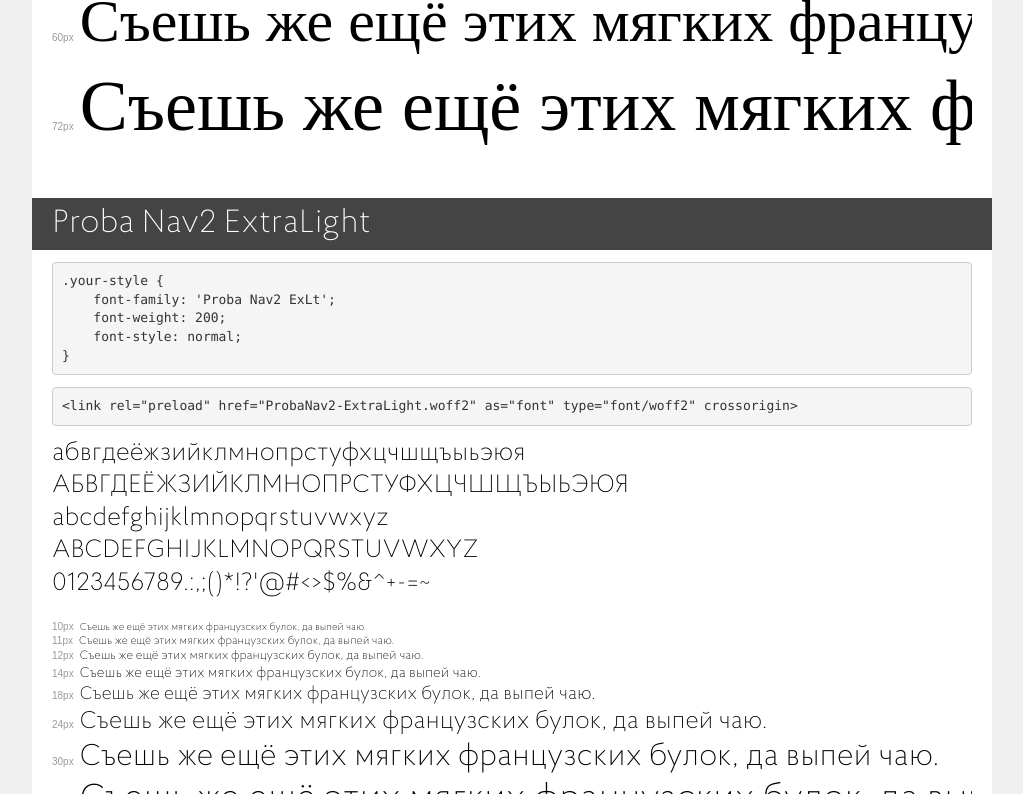
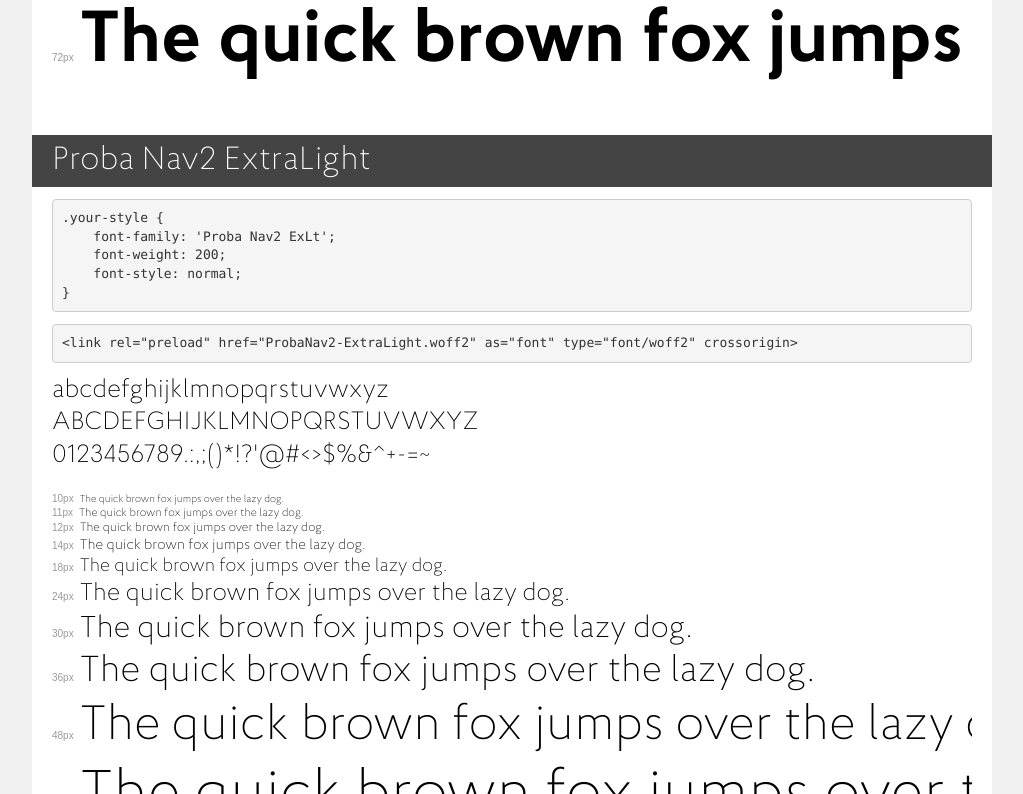
Before and after one commit to agentyzmin/Proba-Nav-Font, a plain HTML site: page ProbaNav2/WOFF, WOFF2/demo.html in a window 1280 px wide. Shown: the part 724-1518 px from the top of the page, without its empty margins (128-1151 px from the left). Drawn offline with Linux system fonts and the light colour scheme; a web font is replaced by a local one.

Commit message:
demo → eng

```diff
--- a/ProbaNav2/WOFF, WOFF2/demo.html
+++ b/ProbaNav2/WOFF, WOFF2/demo.html
@@ -159,33 +159,31 @@
 <body>
 <div class="page">
     <div class="demo">
-        <h1 style="font-family: 'Proba Nav2 Md'; font-weight: 500; font-style: normal;">Proba Nav2 Medium</h1>
+        <h1 style="font-family: 'Proba Nav2'; font-weight: bold; font-style: normal;">Proba Nav2 Bold</h1>
         <pre title="Usage">.your-style {
-    font-family: 'Proba Nav2 Md';
-    font-weight: 500;
+    font-family: 'Proba Nav2';
+    font-weight: bold;
     font-style: normal;
 }</pre>
         <pre title="Preload (optional)">
-&lt;link rel=&quot;preload&quot; href=&quot;ProbaNav2-Medium.woff2&quot; as=&quot;font&quot; type=&quot;font/woff2&quot; crossorigin&gt;</pre>
-        <div class="font-container" style="font-family: 'Proba Nav2 Md'; font-weight: 500; font-style: normal;">
+&lt;link rel=&quot;preload&quot; href=&quot;ProbaNav2-Bold.woff2&quot; as=&quot;font&quot; type=&quot;font/woff2&quot; crossorigin&gt;</pre>
+        <div class="font-container" style="font-family: 'Proba Nav2'; font-weight: bold; font-style: normal;">
             <p class="letters">
-                абвгдеёжзийклмнопрстуфхцчшщъыьэюя<br>
-АБВГДЕЁЖЗИЙКЛМНОПРСТУФХЦЧШЩЪЫЬЭЮЯ<br>
-abcdefghijklmnopqrstuvwxyz<br>
+                abcdefghijklmnopqrstuvwxyz<br>
 ABCDEFGHIJKLMNOPQRSTUVWXYZ<br>
                 0123456789.:,;()*!?'@#&lt;&gt;$%&^+-=~
             </p>
-            <p class="s10" style="font-size: 10px;">Съешь же ещё этих мягких французских булок, да выпей чаю.</p>
-            <p class="s11" style="font-size: 11px;">Съешь же ещё этих мягких французских булок, да выпей чаю.</p>
-            <p class="s12" style="font-size: 12px;">Съешь же ещё этих мягких французских булок, да выпей чаю.</p>
-            <p class="s14" style="font-size: 14px;">Съешь же ещё этих мягких французских булок, да выпей чаю.</p>
-            <p class="s18" style="font-size: 18px;">Съешь же ещё этих мягких французских булок, да выпей чаю.</p>
-            <p class="s24" style="font-size: 24px;">Съешь же ещё этих мягких французских булок, да выпей чаю.</p>
-            <p class="s30" style="font-size: 30px;">Съешь же ещё этих мягких французских булок, да выпей чаю.</p>
-            <p class="s36" style="font-size: 36px;">Съешь же ещё этих мягких французских булок, да выпей чаю.</p>
-            <p class="s48" style="font-size: 48px;">Съешь же ещё этих мягких французских булок, да выпей чаю.</p>
-            <p class="s60" style="font-size: 60px;">Съешь же ещё этих мягких французских булок, да выпей чаю.</p>
-            <p class="s72" style="font-size: 72px;">Съешь же ещё этих мягких французских булок, да выпей чаю.</p>
+            <p class="s10" style="font-size: 10px;">The quick brown fox jumps over the lazy dog.</p>
+            <p class="s11" style="font-size: 11px;">The quick brown fox jumps over the lazy dog.</p>
+            <p class="s12" style="font-size: 12px;">The quick brown fox jumps over the lazy dog.</p>
+            <p class="s14" style="font-size: 14px;">The quick brown fox jumps over the lazy dog.</p>
+            <p class="s18" style="font-size: 18px;">The quick brown fox jumps over the lazy dog.</p>
+            <p class="s24" style="font-size: 24px;">The quick brown fox jumps over the lazy dog.</p>
+            <p class="s30" style="font-size: 30px;">The quick brown fox jumps over the lazy dog.</p>
+            <p class="s36" style="font-size: 36px;">The quick brown fox jumps over the lazy dog.</p>
+            <p class="s48" style="font-size: 48px;">The quick brown fox jumps over the lazy dog.</p>
+            <p class="s60" style="font-size: 60px;">The quick brown fox jumps over the lazy dog.</p>
+            <p class="s72" style="font-size: 72px;">The quick brown fox jumps over the lazy dog.</p>
         </div>
     </div>
 
@@ -200,54 +198,21 @@ ABCDEFGHIJKLMNOPQRSTUVWXYZ<br>
 &lt;link rel=&quot;preload&quot; href=&quot;ProbaNav2-ExtraLight.woff2&quot; as=&quot;font&quot; type=&quot;font/woff2&quot; crossorigin&gt;</pre>
         <div class="font-container" style="font-family: 'Proba Nav2 ExLt'; font-weight: 200; font-style: normal;">
             <p class="letters">
-                абвгдеёжзийклмнопрстуфхцчшщъыьэюя<br>
-АБВГДЕЁЖЗИЙКЛМНОПРСТУФХЦЧШЩЪЫЬЭЮЯ<br>
-abcdefghijklmnopqrstuvwxyz<br>
+                abcdefghijklmnopqrstuvwxyz<br>
 ABCDEFGHIJKLMNOPQRSTUVWXYZ<br>
                 0123456789.:,;()*!?'@#&lt;&gt;$%&^+-=~
             </p>
-            <p class="s10" style="font-size: 10px;">Съешь же ещё этих мягких французских булок, да выпей чаю.</p>
-            <p class="s11" style="font-size: 11px;">Съешь же ещё этих мягких французских булок, да выпей чаю.</p>
-            <p class="s12" style="font-size: 12px;">Съешь же ещё этих мягких французских булок, да выпей чаю.</p>
-            <p class="s14" style="font-size: 14px;">Съешь же ещё этих мягких французских булок, да выпей чаю.</p>
-            <p class="s18" style="font-size: 18px;">Съешь же ещё этих мягких французских булок, да выпей чаю.</p>
-            <p class="s24" style="font-size: 24px;">Съешь же ещё этих мягких французских булок, да выпей чаю.</p>
-            <p class="s30" style="font-size: 30px;">Съешь же ещё этих мягких французских булок, да выпей чаю.</p>
-            <p class="s36" style="font-size: 36px;">Съешь же ещё этих мягких французских булок, да выпей чаю.</p>
-            <p class="s48" style="font-size: 48px;">Съешь же ещё этих мягких французских булок, да выпей чаю.</p>
-            <p class="s60" style="font-size: 60px;">Съешь же ещё этих мягких французских булок, да выпей чаю.</p>
-            <p class="s72" style="font-size: 72px;">Съешь же ещё этих мягких французских булок, да выпей чаю.</p>
-        </div>
-    </div>
-
-    <div class="demo">
-        <h1 style="font-family: 'Proba Nav2'; font-weight: bold; font-style: normal;">Proba Nav2 Bold</h1>
-        <pre title="Usage">.your-style {
-    font-family: 'Proba Nav2';
-    font-weight: bold;
-    font-style: normal;
-}</pre>
-        <pre title="Preload (optional)">
-&lt;link rel=&quot;preload&quot; href=&quot;ProbaNav2-Bold.woff2&quot; as=&quot;font&quot; type=&quot;font/woff2&quot; crossorigin&gt;</pre>
-        <div class="font-container" style="font-family: 'Proba Nav2'; font-weight: bold; font-style: normal;">
-            <p class="letters">
-                абвгдеёжзийклмнопрстуфхцчшщъыьэюя<br>
-АБВГДЕЁЖЗИЙКЛМНОПРСТУФХЦЧШЩЪЫЬЭЮЯ<br>
-abcdefghijklmnopqrstuvwxyz<br>
-ABCDEFGHIJKLMNOPQRSTUVWXYZ<br>
-                0123456789.:,;()*!?'@#&lt;&gt;$%&^+-=~
-            </p>
-            <p class="s10" style="font-size: 10px;">Съешь же ещё этих мягких французских булок, да выпей чаю.</p>
-            <p class="s11" style="font-size: 11px;">Съешь же ещё этих мягких французских булок, да выпей чаю.</p>
-            <p class="s12" style="font-size: 12px;">Съешь же ещё этих мягких французских булок, да выпей чаю.</p>
-            <p class="s14" style="font-size: 14px;">Съешь же ещё этих мягких французских булок, да выпей чаю.</p>
-            <p class="s18" style="font-size: 18px;">Съешь же ещё этих мягких французских булок, да выпей чаю.</p>
-            <p class="s24" style="font-size: 24px;">Съешь же ещё этих мягких французских булок, да выпей чаю.</p>
-            <p class="s30" style="font-size: 30px;">Съешь же ещё этих мягких французских булок, да выпей чаю.</p>
-            <p class="s36" style="font-size: 36px;">Съешь же ещё этих мягких французских булок, да выпей чаю.</p>
-            <p class="s48" style="font-size: 48px;">Съешь же ещё этих мягких французских булок, да выпей чаю.</p>
-            <p class="s60" style="font-size: 60px;">Съешь же ещё этих мягких французских булок, да выпей чаю.</p>
-            <p class="s72" style="font-size: 72px;">Съешь же ещё этих мягких французских булок, да выпей чаю.</p>
+            <p class="s10" style="font-size: 10px;">The quick brown fox jumps over the lazy dog.</p>
+            <p class="s11" style="font-size: 11px;">The quick brown fox jumps over the lazy dog.</p>
+            <p class="s12" style="font-size: 12px;">The quick brown fox jumps over the lazy dog.</p>
+            <p class="s14" style="font-size: 14px;">The quick brown fox jumps over the lazy dog.</p>
+            <p class="s18" style="font-size: 18px;">The quick brown fox jumps over the lazy dog.</p>
+            <p class="s24" style="font-size: 24px;">The quick brown fox jumps over the lazy dog.</p>
+            <p class="s30" style="font-size: 30px;">The quick brown fox jumps over the lazy dog.</p>
+            <p class="s36" style="font-size: 36px;">The quick brown fox jumps over the lazy dog.</p>
+            <p class="s48" style="font-size: 48px;">The quick brown fox jumps over the lazy dog.</p>
+            <p class="s60" style="font-size: 60px;">The quick brown fox jumps over the lazy dog.</p>
+            <p class="s72" style="font-size: 72px;">The quick brown fox jumps over the lazy dog.</p>
         </div>
     </div>
 
@@ -262,23 +227,79 @@ ABCDEFGHIJKLMNOPQRSTUVWXYZ<br>
 &lt;link rel=&quot;preload&quot; href=&quot;ProbaNav2-Light.woff2&quot; as=&quot;font&quot; type=&quot;font/woff2&quot; crossorigin&gt;</pre>
         <div class="font-container" style="font-family: 'Proba Nav2 Lt'; font-weight: 300; font-style: normal;">
             <p class="letters">
-                абвгдеёжзийклмнопрстуфхцчшщъыьэюя<br>
-АБВГДЕЁЖЗИЙКЛМНОПРСТУФХЦЧШЩЪЫЬЭЮЯ<br>
-abcdefghijklmnopqrstuvwxyz<br>
+                abcdefghijklmnopqrstuvwxyz<br>
 ABCDEFGHIJKLMNOPQRSTUVWXYZ<br>
                 0123456789.:,;()*!?'@#&lt;&gt;$%&^+-=~
             </p>
-            <p class="s10" style="font-size: 10px;">Съешь же ещё этих мягких французских булок, да выпей чаю.</p>
-            <p class="s11" style="font-size: 11px;">Съешь же ещё этих мягких французских булок, да выпей чаю.</p>
-            <p class="s12" style="font-size: 12px;">Съешь же ещё этих мягких французских булок, да выпей чаю.</p>
-            <p class="s14" style="font-size: 14px;">Съешь же ещё этих мягких французских булок, да выпей чаю.</p>
-            <p class="s18" style="font-size: 18px;">Съешь же ещё этих мягких французских булок, да выпей чаю.</p>
-            <p class="s24" style="font-size: 24px;">Съешь же ещё этих мягких французских булок, да выпей чаю.</p>
-            <p class="s30" style="font-size: 30px;">Съешь же ещё этих мягких французских булок, да выпей чаю.</p>
-            <p class="s36" style="font-size: 36px;">Съешь же ещё этих мягких французских булок, да выпей чаю.</p>
-            <p class="s48" style="font-size: 48px;">Съешь же ещё этих мягких французских булок, да выпей чаю.</p>
-            <p class="s60" style="font-size: 60px;">Съешь же ещё этих мягких французских булок, да выпей чаю.</p>
-            <p class="s72" style="font-size: 72px;">Съешь же ещё этих мягких французских булок, да выпей чаю.</p>
+            <p class="s10" style="font-size: 10px;">The quick brown fox jumps over the lazy dog.</p>
+            <p class="s11" style="font-size: 11px;">The quick brown fox jumps over the lazy dog.</p>
+            <p class="s12" style="font-size: 12px;">The quick brown fox jumps over the lazy dog.</p>
+            <p class="s14" style="font-size: 14px;">The quick brown fox jumps over the lazy dog.</p>
+            <p class="s18" style="font-size: 18px;">The quick brown fox jumps over the lazy dog.</p>
+            <p class="s24" style="font-size: 24px;">The quick brown fox jumps over the lazy dog.</p>
+            <p class="s30" style="font-size: 30px;">The quick brown fox jumps over the lazy dog.</p>
+            <p class="s36" style="font-size: 36px;">The quick brown fox jumps over the lazy dog.</p>
+            <p class="s48" style="font-size: 48px;">The quick brown fox jumps over the lazy dog.</p>
+            <p class="s60" style="font-size: 60px;">The quick brown fox jumps over the lazy dog.</p>
+            <p class="s72" style="font-size: 72px;">The quick brown fox jumps over the lazy dog.</p>
+        </div>
+    </div>
+
+    <div class="demo">
+        <h1 style="font-family: 'Proba Nav2 Md'; font-weight: 500; font-style: normal;">Proba Nav2 Medium</h1>
+        <pre title="Usage">.your-style {
+    font-family: 'Proba Nav2 Md';
+    font-weight: 500;
+    font-style: normal;
+}</pre>
+        <pre title="Preload (optional)">
+&lt;link rel=&quot;preload&quot; href=&quot;ProbaNav2-Medium.woff2&quot; as=&quot;font&quot; type=&quot;font/woff2&quot; crossorigin&gt;</pre>
+        <div class="font-container" style="font-family: 'Proba Nav2 Md'; font-weight: 500; font-style: normal;">
+            <p class="letters">
+                abcdefghijklmnopqrstuvwxyz<br>
+ABCDEFGHIJKLMNOPQRSTUVWXYZ<br>
+                0123456789.:,;()*!?'@#&lt;&gt;$%&^+-=~
+            </p>
+            <p class="s10" style="font-size: 10px;">The quick brown fox jumps over the lazy dog.</p>
+            <p class="s11" style="font-size: 11px;">The quick brown fox jumps over the lazy dog.</p>
+            <p class="s12" style="font-size: 12px;">The quick brown fox jumps over the lazy dog.</p>
+            <p class="s14" style="font-size: 14px;">The quick brown fox jumps over the lazy dog.</p>
+            <p class="s18" style="font-size: 18px;">The quick brown fox jumps over the lazy dog.</p>
+            <p class="s24" style="font-size: 24px;">The quick brown fox jumps over the lazy dog.</p>
+            <p class="s30" style="font-size: 30px;">The quick brown fox jumps over the lazy dog.</p>
+            <p class="s36" style="font-size: 36px;">The quick brown fox jumps over the lazy dog.</p>
+            <p class="s48" style="font-size: 48px;">The quick brown fox jumps over the lazy dog.</p>
+            <p class="s60" style="font-size: 60px;">The quick brown fox jumps over the lazy dog.</p>
+            <p class="s72" style="font-size: 72px;">The quick brown fox jumps over the lazy dog.</p>
+        </div>
+    </div>
+
+    <div class="demo">
+        <h1 style="font-family: 'Proba Nav2 Th'; font-weight: 100; font-style: normal;">Proba Nav2 Thin</h1>
+        <pre title="Usage">.your-style {
+    font-family: 'Proba Nav2 Th';
+    font-weight: 100;
+    font-style: normal;
+}</pre>
+        <pre title="Preload (optional)">
+&lt;link rel=&quot;preload&quot; href=&quot;ProbaNav2-Thin.woff2&quot; as=&quot;font&quot; type=&quot;font/woff2&quot; crossorigin&gt;</pre>
+        <div class="font-container" style="font-family: 'Proba Nav2 Th'; font-weight: 100; font-style: normal;">
+            <p class="letters">
+                abcdefghijklmnopqrstuvwxyz<br>
+ABCDEFGHIJKLMNOPQRSTUVWXYZ<br>
+                0123456789.:,;()*!?'@#&lt;&gt;$%&^+-=~
+            </p>
+            <p class="s10" style="font-size: 10px;">The quick brown fox jumps over the lazy dog.</p>
+            <p class="s11" style="font-size: 11px;">The quick brown fox jumps over the lazy dog.</p>
+            <p class="s12" style="font-size: 12px;">The quick brown fox jumps over the lazy dog.</p>
+            <p class="s14" style="font-size: 14px;">The quick brown fox jumps over the lazy dog.</p>
+            <p class="s18" style="font-size: 18px;">The quick brown fox jumps over the lazy dog.</p>
+            <p class="s24" style="font-size: 24px;">The quick brown fox jumps over the lazy dog.</p>
+            <p class="s30" style="font-size: 30px;">The quick brown fox jumps over the lazy dog.</p>
+            <p class="s36" style="font-size: 36px;">The quick brown fox jumps over the lazy dog.</p>
+            <p class="s48" style="font-size: 48px;">The quick brown fox jumps over the lazy dog.</p>
+            <p class="s60" style="font-size: 60px;">The quick brown fox jumps over the lazy dog.</p>
+            <p class="s72" style="font-size: 72px;">The quick brown fox jumps over the lazy dog.</p>
         </div>
     </div>
 
@@ -293,54 +314,21 @@ ABCDEFGHIJKLMNOPQRSTUVWXYZ<br>
 &lt;link rel=&quot;preload&quot; href=&quot;ProbaNav2-SemiBold.woff2&quot; as=&quot;font&quot; type=&quot;font/woff2&quot; crossorigin&gt;</pre>
         <div class="font-container" style="font-family: 'Proba Nav2 SmBd'; font-weight: 600; font-style: normal;">
             <p class="letters">
-                абвгдеёжзийклмнопрстуфхцчшщъыьэюя<br>
-АБВГДЕЁЖЗИЙКЛМНОПРСТУФХЦЧШЩЪЫЬЭЮЯ<br>
-abcdefghijklmnopqrstuvwxyz<br>
+                abcdefghijklmnopqrstuvwxyz<br>
 ABCDEFGHIJKLMNOPQRSTUVWXYZ<br>
                 0123456789.:,;()*!?'@#&lt;&gt;$%&^+-=~
             </p>
-            <p class="s10" style="font-size: 10px;">Съешь же ещё этих мягких французских булок, да выпей чаю.</p>
-            <p class="s11" style="font-size: 11px;">Съешь же ещё этих мягких французских булок, да выпей чаю.</p>
-            <p class="s12" style="font-size: 12px;">Съешь же ещё этих мягких французских булок, да выпей чаю.</p>
-            <p class="s14" style="font-size: 14px;">Съешь же ещё этих мягких французских булок, да выпей чаю.</p>
-            <p class="s18" style="font-size: 18px;">Съешь же ещё этих мягких французских булок, да выпей чаю.</p>
-            <p class="s24" style="font-size: 24px;">Съешь же ещё этих мягких французских булок, да выпей чаю.</p>
-            <p class="s30" style="font-size: 30px;">Съешь же ещё этих мягких французских булок, да выпей чаю.</p>
-            <p class="s36" style="font-size: 36px;">Съешь же ещё этих мягких французских булок, да выпей чаю.</p>
-            <p class="s48" style="font-size: 48px;">Съешь же ещё этих мягких французских булок, да выпей чаю.</p>
-            <p class="s60" style="font-size: 60px;">Съешь же ещё этих мягких французских булок, да выпей чаю.</p>
-            <p class="s72" style="font-size: 72px;">Съешь же ещё этих мягких французских булок, да выпей чаю.</p>
-        </div>
-    </div>
-
-    <div class="demo">
-        <h1 style="font-family: 'Proba Nav2 Th'; font-weight: 100; font-style: normal;">Proba Nav2 Thin</h1>
-        <pre title="Usage">.your-style {
-    font-family: 'Proba Nav2 Th';
-    font-weight: 100;
-    font-style: normal;
-}</pre>
-        <pre title="Preload (optional)">
-&lt;link rel=&quot;preload&quot; href=&quot;ProbaNav2-Thin.woff2&quot; as=&quot;font&quot; type=&quot;font/woff2&quot; crossorigin&gt;</pre>
-        <div class="font-container" style="font-family: 'Proba Nav2 Th'; font-weight: 100; font-style: normal;">
-            <p class="letters">
-                абвгдеёжзийклмнопрстуфхцчшщъыьэюя<br>
-АБВГДЕЁЖЗИЙКЛМНОПРСТУФХЦЧШЩЪЫЬЭЮЯ<br>
-abcdefghijklmnopqrstuvwxyz<br>
-ABCDEFGHIJKLMNOPQRSTUVWXYZ<br>
-                0123456789.:,;()*!?'@#&lt;&gt;$%&^+-=~
-            </p>
-            <p class="s10" style="font-size: 10px;">Съешь же ещё этих мягких французских булок, да выпей чаю.</p>
-            <p class="s11" style="font-size: 11px;">Съешь же ещё этих мягких французских булок, да выпей чаю.</p>
-            <p class="s12" style="font-size: 12px;">Съешь же ещё этих мягких французских булок, да выпей чаю.</p>
-            <p class="s14" style="font-size: 14px;">Съешь же ещё этих мягких французских булок, да выпей чаю.</p>
-            <p class="s18" style="font-size: 18px;">Съешь же ещё этих мягких французских булок, да выпей чаю.</p>
-            <p class="s24" style="font-size: 24px;">Съешь же ещё этих мягких французских булок, да выпей чаю.</p>
-            <p class="s30" style="font-size: 30px;">Съешь же ещё этих мягких французских булок, да выпей чаю.</p>
-            <p class="s36" style="font-size: 36px;">Съешь же ещё этих мягких французских булок, да выпей чаю.</p>
-            <p class="s48" style="font-size: 48px;">Съешь же ещё этих мягких французских булок, да выпей чаю.</p>
-            <p class="s60" style="font-size: 60px;">Съешь же ещё этих мягких французских булок, да выпей чаю.</p>
-            <p class="s72" style="font-size: 72px;">Съешь же ещё этих мягких французских булок, да выпей чаю.</p>
+            <p class="s10" style="font-size: 10px;">The quick brown fox jumps over the lazy dog.</p>
+            <p class="s11" style="font-size: 11px;">The quick brown fox jumps over the lazy dog.</p>
+            <p class="s12" style="font-size: 12px;">The quick brown fox jumps over the lazy dog.</p>
+            <p class="s14" style="font-size: 14px;">The quick brown fox jumps over the lazy dog.</p>
+            <p class="s18" style="font-size: 18px;">The quick brown fox jumps over the lazy dog.</p>
+            <p class="s24" style="font-size: 24px;">The quick brown fox jumps over the lazy dog.</p>
+            <p class="s30" style="font-size: 30px;">The quick brown fox jumps over the lazy dog.</p>
+            <p class="s36" style="font-size: 36px;">The quick brown fox jumps over the lazy dog.</p>
+            <p class="s48" style="font-size: 48px;">The quick brown fox jumps over the lazy dog.</p>
+            <p class="s60" style="font-size: 60px;">The quick brown fox jumps over the lazy dog.</p>
+            <p class="s72" style="font-size: 72px;">The quick brown fox jumps over the lazy dog.</p>
         </div>
     </div>
 
@@ -355,23 +343,21 @@ ABCDEFGHIJKLMNOPQRSTUVWXYZ<br>
 &lt;link rel=&quot;preload&quot; href=&quot;ProbaNav2-Regular.woff2&quot; as=&quot;font&quot; type=&quot;font/woff2&quot; crossorigin&gt;</pre>
         <div class="font-container" style="font-family: 'Proba Nav2'; font-weight: normal; font-style: normal;">
             <p class="letters">
-                абвгдеёжзийклмнопрстуфхцчшщъыьэюя<br>
-АБВГДЕЁЖЗИЙКЛМНОПРСТУФХЦЧШЩЪЫЬЭЮЯ<br>
-abcdefghijklmnopqrstuvwxyz<br>
+                abcdefghijklmnopqrstuvwxyz<br>
 ABCDEFGHIJKLMNOPQRSTUVWXYZ<br>
                 0123456789.:,;()*!?'@#&lt;&gt;$%&^+-=~
             </p>
-            <p class="s10" style="font-size: 10px;">Съешь же ещё этих мягких французских булок, да выпей чаю.</p>
-            <p class="s11" style="font-size: 11px;">Съешь же ещё этих мягких французских булок, да выпей чаю.</p>
-            <p class="s12" style="font-size: 12px;">Съешь же ещё этих мягких французских булок, да выпей чаю.</p>
-            <p class="s14" style="font-size: 14px;">Съешь же ещё этих мягких французских булок, да выпей чаю.</p>
-            <p class="s18" style="font-size: 18px;">Съешь же ещё этих мягких французских булок, да выпей чаю.</p>
-            <p class="s24" style="font-size: 24px;">Съешь же ещё этих мягких французских булок, да выпей чаю.</p>
-            <p class="s30" style="font-size: 30px;">Съешь же ещё этих мягких французских булок, да выпей чаю.</p>
-            <p class="s36" style="font-size: 36px;">Съешь же ещё этих мягких французских булок, да выпей чаю.</p>
-            <p class="s48" style="font-size: 48px;">Съешь же ещё этих мягких французских булок, да выпей чаю.</p>
-            <p class="s60" style="font-size: 60px;">Съешь же ещё этих мягких французских булок, да выпей чаю.</p>
-            <p class="s72" style="font-size: 72px;">Съешь же ещё этих мягких французских булок, да выпей чаю.</p>
+            <p class="s10" style="font-size: 10px;">The quick brown fox jumps over the lazy dog.</p>
+            <p class="s11" style="font-size: 11px;">The quick brown fox jumps over the lazy dog.</p>
+            <p class="s12" style="font-size: 12px;">The quick brown fox jumps over the lazy dog.</p>
+            <p class="s14" style="font-size: 14px;">The quick brown fox jumps over the lazy dog.</p>
+            <p class="s18" style="font-size: 18px;">The quick brown fox jumps over the lazy dog.</p>
+            <p class="s24" style="font-size: 24px;">The quick brown fox jumps over the lazy dog.</p>
+            <p class="s30" style="font-size: 30px;">The quick brown fox jumps over the lazy dog.</p>
+            <p class="s36" style="font-size: 36px;">The quick brown fox jumps over the lazy dog.</p>
+            <p class="s48" style="font-size: 48px;">The quick brown fox jumps over the lazy dog.</p>
+            <p class="s60" style="font-size: 60px;">The quick brown fox jumps over the lazy dog.</p>
+            <p class="s72" style="font-size: 72px;">The quick brown fox jumps over the lazy dog.</p>
         </div>
     </div>
 
```
